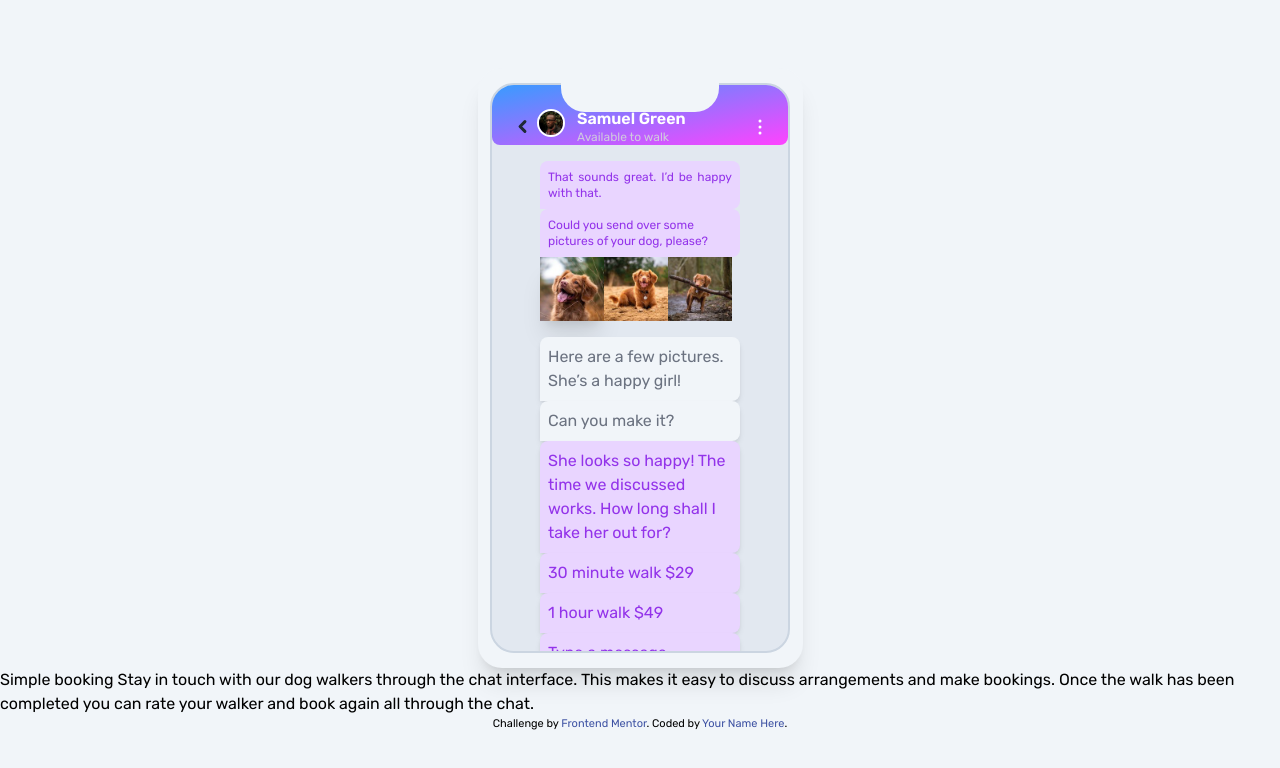
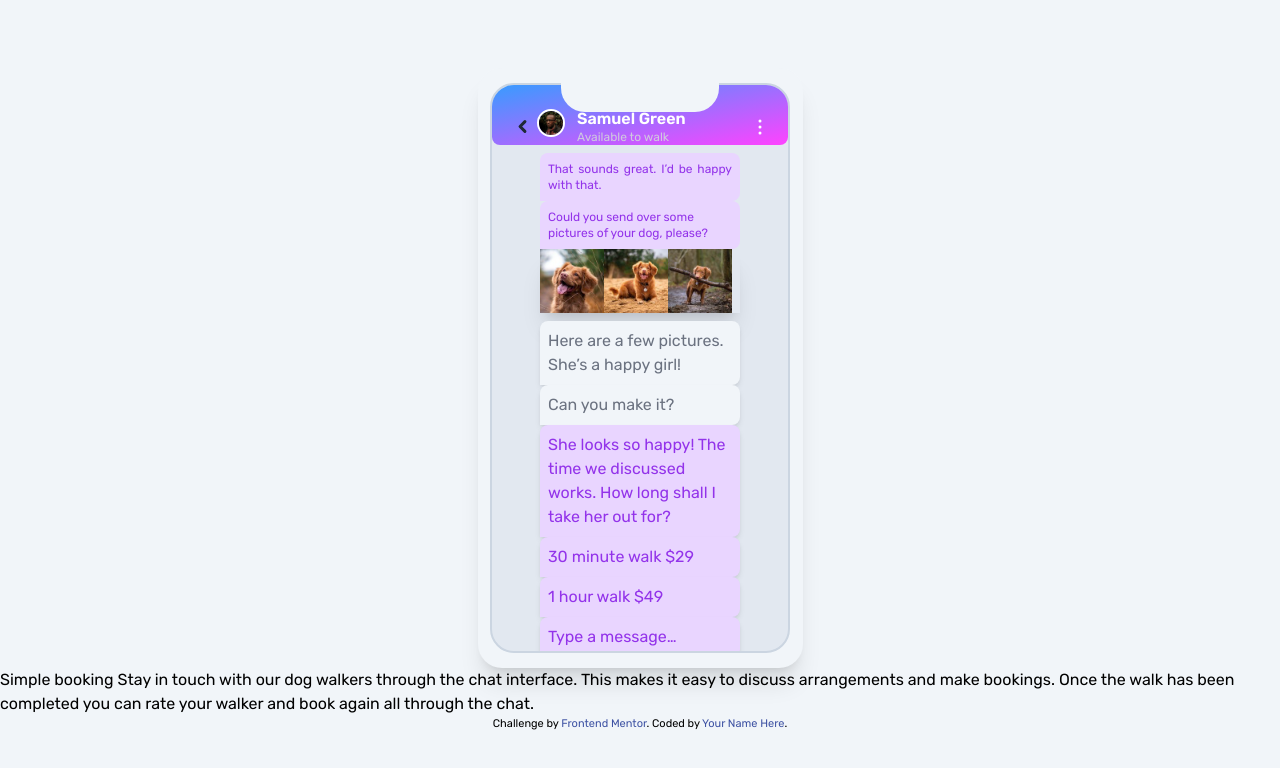
Before and after one commit to DimsuCodes/SBA-4, a plain HTML site: page index.html in a window 1280 px wide. Drawn offline with nearby package versions, Linux system fonts and the light colour scheme.

Commit message:
Added code

```diff
--- a/index.html
+++ b/index.html
@@ -21,7 +21,7 @@
 <body class="bg-slate-100 min-h-screen flex flex-col justify-center items-center font-[Rubik]">
 
     <!--phone shape-->
-    <div class="relative flex flex-col justify-center items-center md:w-[325px] h-[600px] bg-slate-100 p-3 rounded-3xl shadow-xl">
+    <div class="relative flex flex-col justify-center items-center md:w-[325px] h-[600px] bg-slate-100 p-2 rounded-3xl shadow-xl">
 
 
     <!--Inner part of the phone bg-->
@@ -65,7 +65,7 @@
      </div>
 
 
-     <div class="py-4 p-5 flex-col text-xs">
+     <div class="py-2 py-2 flex-col text-xs">
         <div class="w-[200px] bg-purple-200 text-purple-600 flex px-2 py-2 rounded-tl-lg rounded-tr-lg rounded-br-lg ">
              <span class=" flex text-justify">That sounds great. I’d be happy with that.</span>
         </div>
@@ -73,7 +73,7 @@
         <div class="w-[200px] bg-purple-200 text-purple-600 flex px-2 py-2 rounded-tl-lg rounded-tr-lg rounded-br-lg "><span>Could you send over some pictures of your dog, please?</span></div>
 
         <!--Dog images-->
-        <div class="flex w-16 h-16 object-right shadow-xl">
+        <div class="flex h-16 shadow-xl justify-start">
             <img src="images/dog-image-1.jpg" alt="">
             <img src="images/dog-image-2.jpg" alt="">
             <img src="images/dog-image-3.jpg" alt="">
```
Also changed, not shown: conditionals/index.html (deleted, +0 -12 lines), conditionals/script.js (deleted, +0 -7 lines).
